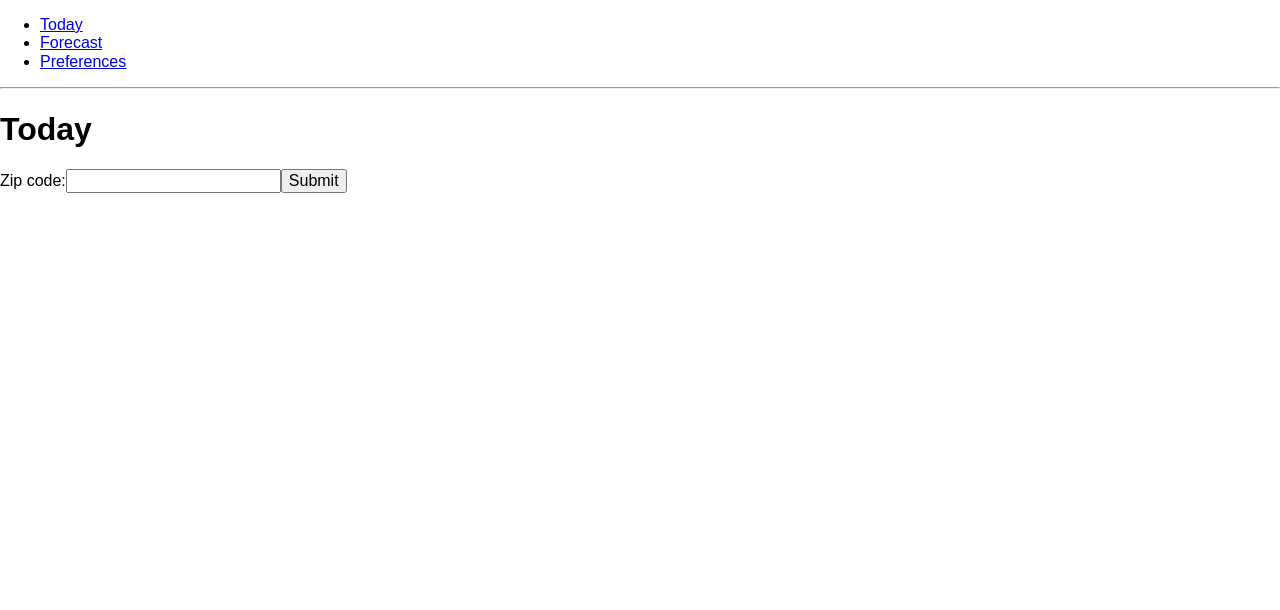
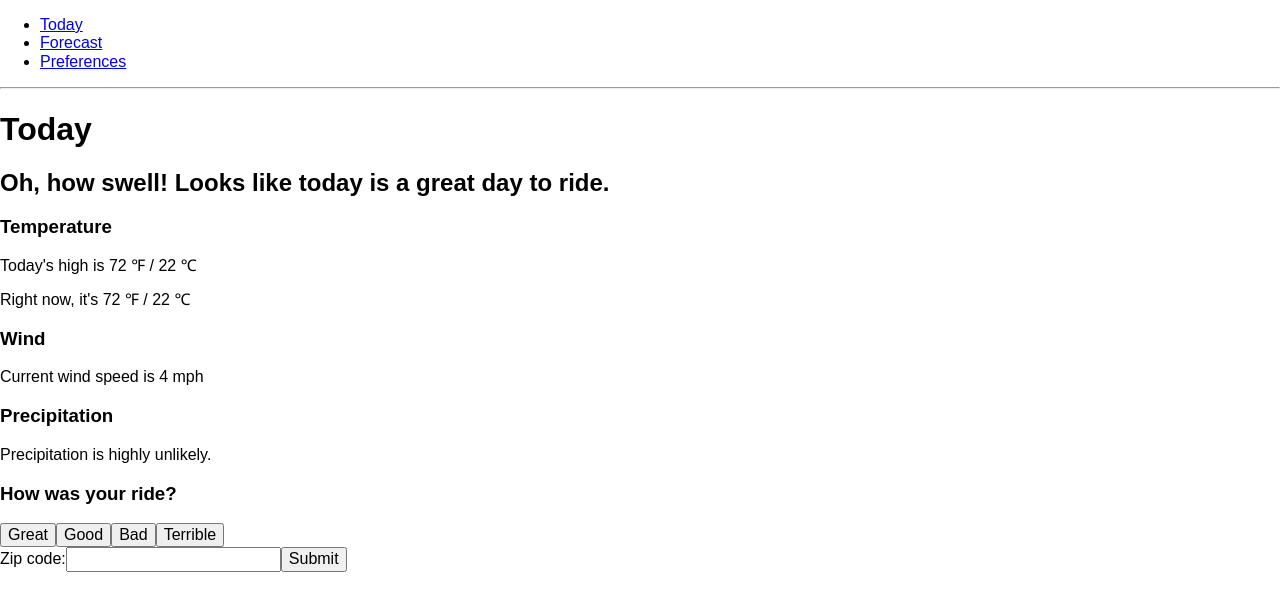
Before and after one commit to jchiatt/spokes-app-web, a React (Create React App) app in the folder client/: page / in a window 1280 px wide. Shown: the top 610 px of the page. Built offline with nearby package versions, Linux system fonts and the light colour scheme.

Commit message:
stub out content for today screen

```diff
--- /dev/null
+++ b/client/src/components/today/Rank.js
@@ -0,0 +1,15 @@
+import React from 'react';
+
+const Rank = () => {
+  return(
+    <div>
+      <h3>How was your ride?</h3>
+      <button>Great</button>
+      <button>Good</button>
+      <button>Bad</button>
+      <button>Terrible</button>
+    </div>
+  )
+}
+
+export default Rank;
--- /dev/null
+++ b/client/src/components/today/Status.js
@@ -0,0 +1,24 @@
+import React from 'react';
+
+import Rank from './Rank';
+
+const Status = () => {
+  return(
+    <div>
+      <h2>Oh, how swell! Looks like today is a great day to ride.</h2>
+      <h3>Temperature</h3>
+      <p>Today's high is 72 &#8457; / 22 &#8451;</p>
+      <p>Right now, it's 72 &#8457; / 22 &#8451;</p>
+
+      <h3>Wind</h3>
+      <p>Current wind speed is 4 mph</p>
+
+      <h3>Precipitation</h3>
+      <p>Precipitation is highly unlikely.</p>
+
+      <Rank />
+    </div>
+  )
+}
+
+export default Status;
--- a/client/src/screens/Today.js
+++ b/client/src/screens/Today.js
@@ -1,10 +1,13 @@
 import React from 'react';
-import LocationSearch from '../components/LocationSearch';
+
+import Status from '../components/today/Status';
+import LocationSearch from '../components/today/LocationSearch';
 
 const Today = () => {
   return(
     <div>
       <h1>Today</h1>
+      <Status />
       <LocationSearch />
     </div>
   )
```
Also changed, not shown: client/src/components/today/LocationSearch.js (renamed from client/src/components/LocationSearch.js).
